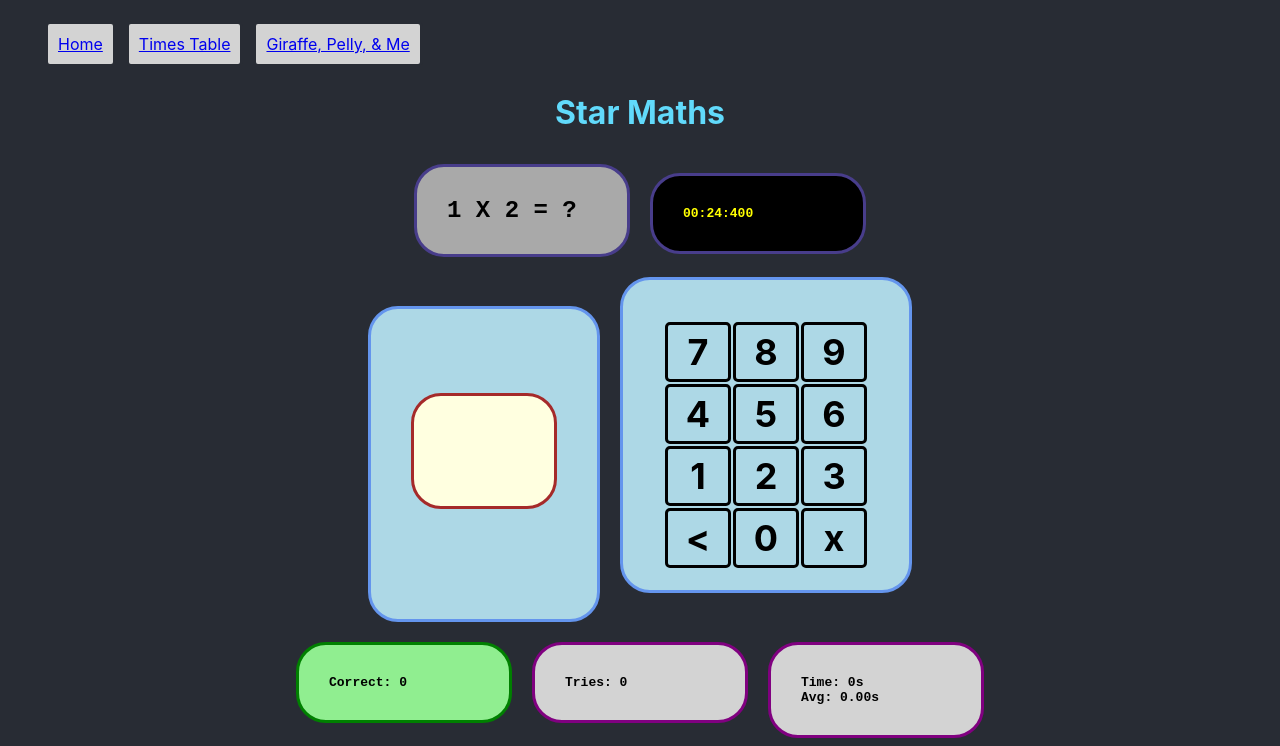
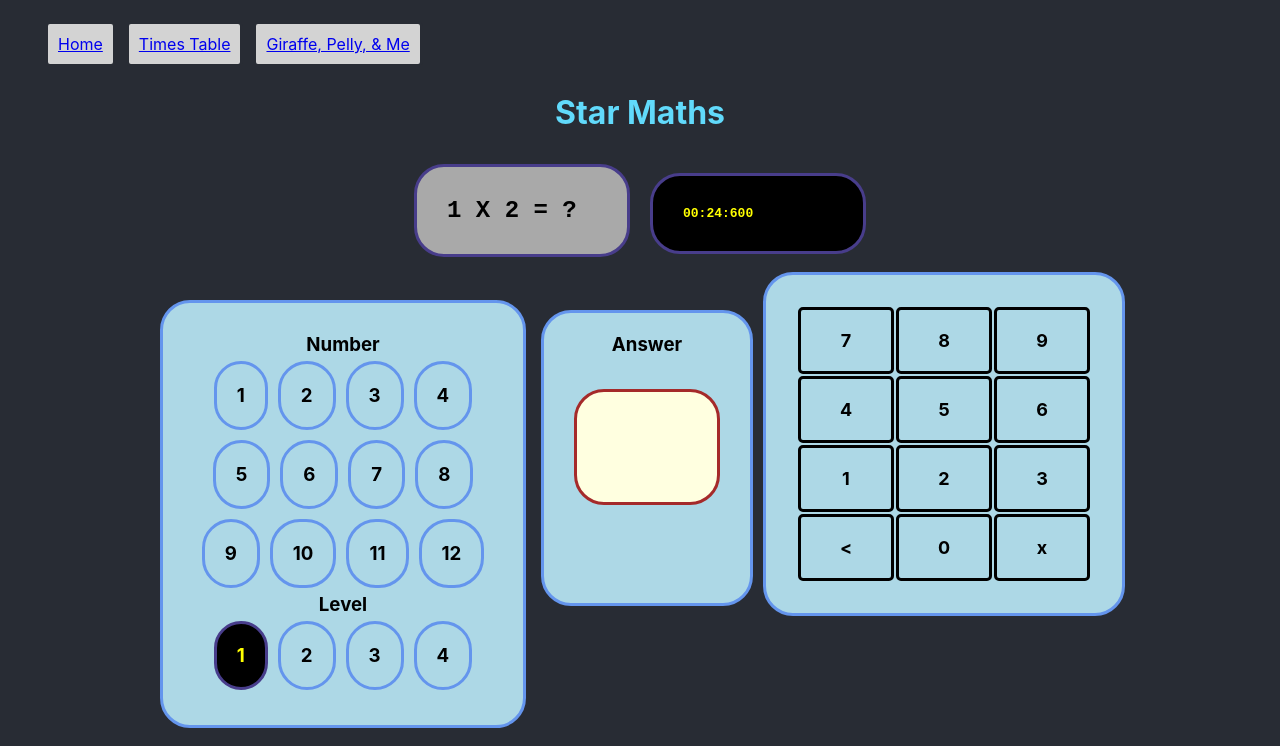
Before and after one commit to gogbuehi/star-words-v2, a React (Create React App) app: page /timestable in a window 1280 px wide. Shown: the top 746 px of the page. Built offline with nearby package versions, Linux system fonts and the light colour scheme.

Commit message:
Adding harder levels and modifying layout

```diff
--- a/src/app-main/PracticeMaths.tsx
+++ b/src/app-main/PracticeMaths.tsx
@@ -5,6 +5,7 @@ import styled from "styled-components";
 import {NumPad} from "./components/NumPad";
 import {Timer} from "./components/Timer";
 import {TimesTable} from "../TimesTable";
+const MAX_SEQUENCE = 12;
 const checkAnswer = (submittedAnswer: string, correctAnswer: number): boolean => {
   const numericAnswer = parseInt(submittedAnswer);
   // Validate as a number
@@ -28,15 +29,19 @@ const PracticeMaths = () => {
   const [endTime, setEndTime] = useState(0);
   const [avgTime, setAvgTime] = useState(0);
   const [lastTime, setLastTime] = useState(0);
+  const [level, setLevel] = useState(1);
+  const [sequence, setSequence] = useState(generateRandomSequenceUpTo(MAX_SEQUENCE));
   // const [averageTime, setAverageTime] = useState(-1);
 
   const offset = fixedNumber > 0 ? fixedNumber - 1 : 0;
 
-  const setProblem = (actualFixedNumber: number, sequenceNumber: number) =>  () => {
+  const setProblem = (actualFixedNumber: number, sequenceNumber: number, level: number) =>  () => {
     const {firstNumber, secondNumber} = timesTableNumbers();
     let actual1stNumber = firstNumber;
     let actual2ndNumber = secondNumber;
     if (actualFixedNumber !== -1) {
+      switch(level) {
+        case 1:
           if (Math.random() > 10.5) {
             actual2ndNumber = actualFixedNumber;
             actual1stNumber = sequenceNumber;
@@ -45,6 +50,16 @@ const PracticeMaths = () => {
             actual2ndNumber = sequenceNumber;
           }
           setSequenceNumber(sequenceNumber+1);
+          break;
+        case 2:
+        case 3:
+        case 4:
+          actual1stNumber = actualFixedNumber;
+          actual2ndNumber = sequenceNumber < MAX_SEQUENCE ? sequence[sequenceNumber] : sequenceNumber;
+          setSequenceNumber(sequenceNumber+1);
+          break;
+      }
+
     }
     setFirstNumber(actual1stNumber);
     setSecondNumber(actual2ndNumber);
@@ -54,8 +69,15 @@ const PracticeMaths = () => {
     setProblemNumber(problemNumber+1);
     setIsCorrect(false);
   }
+  const setLevelAndProblems = (level: number, fixedNumber=-1) => () => {
+    setLevel(level);
+    const actualFixedNumber = fixedNumber === -1 ? 2 : fixedNumber;
+    setFixedNumber(actualFixedNumber);
+    setSequenceNumber(0);
+    setProblem(actualFixedNumber, 0, level)();
+  }
   return <CenterContent>
-    {offset ? <TimesTable offset={offset}/> : ''}
+    {offset && (level < 3)? <TimesTable offset={offset}/> : ''}
     <CenterContent>
       <CenterContent>
         <ProblemBox>{firstNumber} X {secondNumber} = ?</ProblemBox>
@@ -65,7 +87,36 @@ const PracticeMaths = () => {
           storeEndTime={(endTime) => {setEndTime(endTime)}}
         /></StatsBox>
       </CenterContent>
+
+        <NumberBoxContainer>
+          <div>Number</div>
+          {[1, 2, 3, 4, 5, 6, 7, 8, 9, 10, 11, 12].map((num, index) => {
+            const NumBox = (num === fixedNumber) ? SelectedNumberBox : NumberBox;
+            return (
+              <NumBox key={index}
+                      onClick={() => {
+                        setFixedNumber(num);
+                        setSequenceNumber(0);
+                        setProblem(num,0, level)();
+                      }
+                      }
+
+              >{num}</NumBox>)
+          })}
+          <div>Level</div>
+          {[1, 2, 3, 4].map((num, index) => {
+            const NumBox = (num === level) ? SelectedNumberBox : NumberBox;
+            return (
+              <NumBox key={index}
+                      onClick={
+                        setLevelAndProblems(num, fixedNumber)
+                      }
+
+              >{num}</NumBox>)
+          })}
+        </NumberBoxContainer>
       <TopNumberBox>
+        <div>Answer</div>
         <TypingInput
         borderColor={isCorrect ? 'green' : 'red'}
         textToMatch={textToMatch}
@@ -78,7 +129,7 @@ const PracticeMaths = () => {
 
             setIsCorrect(true);
             setRightCount(rightCount +1);
-            setTimeout(setProblem(fixedNumber, sequenceNumber), 1000);
+            setTimeout(setProblem(fixedNumber, sequenceNumber, level), 1000);
           } else {
             console.log("INCORRECT");
             setIsCorrect(false);
@@ -120,7 +171,7 @@ const PracticeMaths = () => {
                   console.log("CORRECT", avgTime, timeToSolve);
                   setIsCorrect(true);
                   setRightCount(rightCount +1);
-                  setTimeout(setProblem(fixedNumber, sequenceNumber), 1000);
+                  setTimeout(setProblem(fixedNumber, sequenceNumber, level), 1000);
                 } else {
                   console.log("INCORRECT");
                   setIsCorrect(false);
@@ -134,6 +185,7 @@ const PracticeMaths = () => {
           }
         />
       </TopNumberBox>
+
     </CenterContent>
     <CenterContent>
       <RightStatsBox>
@@ -146,21 +198,6 @@ const PracticeMaths = () => {
         <br />
         {starDisplay(attemptedCount)}</AttemptedStatsBox>
       <AttemptedStatsBox>Time: {lastTime}s<br />Avg: {(avgTime).toFixed(2)}s</AttemptedStatsBox>
-    </CenterContent>
-    <CenterContent>
-      {[0, 1, 2, 3, 4, 5, 6, 7, 8, 9, 10, 11, 12, 13, 14, 15, 16, 17, 18, 19, 20].map((num, index) => {
-        const NumBox = (num === fixedNumber) ? SelectedNumberBox : NumberBox;
-        return (
-          <NumBox key={index}
-                     onClick={() => {
-                       setFixedNumber(num);
-                       setSequenceNumber(0);
-                       setProblem(num,0)();
-                     }
-                     }
-
-        >{num}</NumBox>)
-      })}
     </CenterContent>
   </CenterContent>
 }
@@ -180,11 +217,26 @@ const randomInteger = (maxNumber: number): number => {
   return Math.floor(Math.random() * (maxNumber+1));
 }
 
+const NumberBoxContainer = styled(WordBox)`
+  border-color: cornflowerblue;
+  background-color: lightblue;
+  //display: inline-flex;
+  color: black;
+  display: inline-table;
+  width: 300px;
+  overflow: auto;
+  font-size: 14pt;
+`;
 const NumberBox = styled(WordBox)`
   border-color: cornflowerblue;
   background-color: lightblue;
-  display: inline-flex;
+  display: inline-table;
   color: black;
+  cursor: pointer;
+  padding: 20px;
+  font-size: 14pt;
+  margin: 5px;
+
 `;
 
 const TopNumberBox = styled(NumberBox)`
@@ -236,3 +288,16 @@ const starDisplay = (starCount: number) => {
   }
   return displayString; // + (starCount > 20 ? ` ...${starCount}` : '');
 }
+
+const generateRandomSequenceUpTo = (num: number): number[] => {
+  const usedNumberSet = new Set();
+  const sequenceArray = [];
+  for(let i = 0;usedNumberSet.size < num && i < 100;i++) {
+    const randomNumber = Math.floor(Math.random() * num);
+    if (!usedNumberSet.has(randomNumber)) {
+      sequenceArray.push(randomNumber+1);
+      usedNumberSet.add(randomNumber);
+    }
+  }
+  return sequenceArray;
+}
--- a/src/app-main/components/NumPad.tsx
+++ b/src/app-main/components/NumPad.tsx
@@ -40,10 +40,11 @@ const NumTable = styled.table`
 `
 const NumCell = styled.td`
   width: 50px;
-  padding: 5px;
+  padding: 20px;
   background-color: lightblue;
   color: black;
   border: solid 3px;
   border-radius: 5px;
   margin: 10px;
+  font-size: large;
 `;
```
Lines whose indentation alone changed are shown as unchanged.
